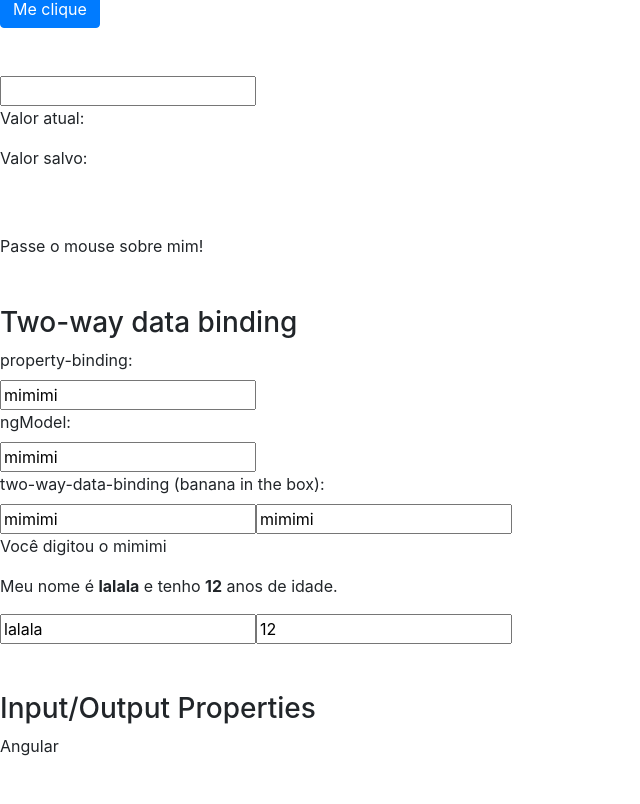
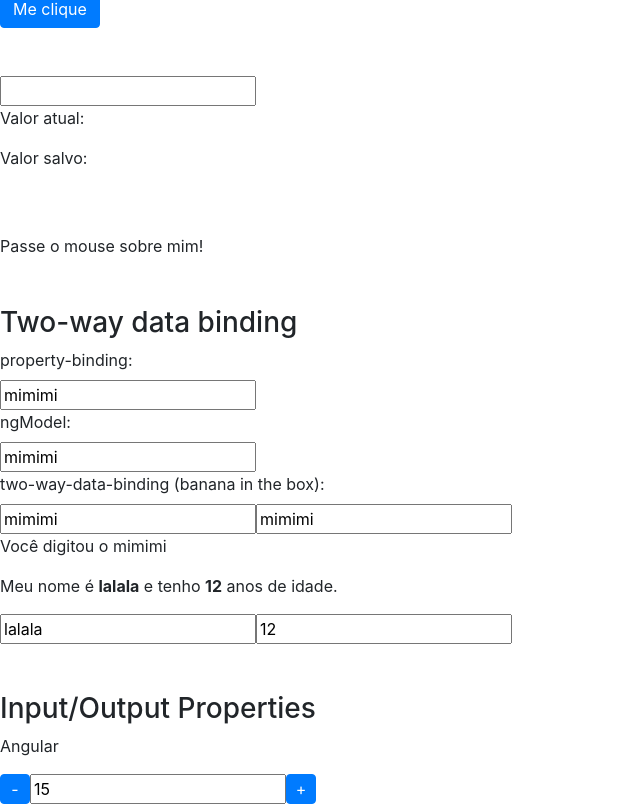
Before and after one commit to gabihvespoli/cursodeangular, an Angular app in the folder data-binding/: page / in a window 1280 px wide. Shown: the part 1014-1818 px from the top of the page, without its empty margins (0-640 px from the left). Before the commit the page ends 1788 px from the top, so only its background shows below. Built offline with nearby package versions, Linux system fonts and the light colour scheme.

Commit message:
aula 14 - event emmiter with output properties

```diff
--- a/data-binding/src/app/app.module.ts
+++ b/data-binding/src/app/app.module.ts
@@ -6,12 +6,14 @@
 import { AppComponent } from './app.component';
 import { DataBindingComponent } from './data-binding/data-binding.component';
 import { InputPropertyComponent } from './input-property/input-property.component';
+import { OutputPropertyComponent } from './output-property/output-property.component';
 
 @NgModule({
   declarations: [
     AppComponent,
     DataBindingComponent,
-    InputPropertyComponent
+    InputPropertyComponent,
+    OutputPropertyComponent
   ],
   imports: [
     BrowserModule,
--- a/data-binding/src/app/data-binding/data-binding.component.html
+++ b/data-binding/src/app/data-binding/data-binding.component.html
@@ -145,5 +145,10 @@
   <article>
     <h3>Input/Output Properties</h3>
     <app-curso [name]="nomeDoCurso"></app-curso>
+
+    <contador
+      [valor]="valorInicial"
+      (mudouValor)="onMudouValor($event)"
+    ></contador>
   </article>
 </section>
--- a/data-binding/src/app/data-binding/data-binding.component.ts
+++ b/data-binding/src/app/data-binding/data-binding.component.ts
@@ -14,8 +14,12 @@
   valorSalvo: string = '';
 
   isMouseOver: boolean = false;
+
+  //@Input
   nomeDoCurso: string = 'Angular';
+  valorInicial = 15;
 
+  //Two-way data binding
   nome: string = 'mimimi';
 
   pessoa: any = {
@@ -49,6 +53,11 @@
     this.isMouseOver = !this.isMouseOver;
   }
 
+  onMudouValor(evento: any) {
+    console.log(evento);
+    console.log(evento.novoValor);
+  }
+
   constructor() {}
 
   ngOnInit(): void {}
--- /dev/null
+++ b/data-binding/src/app/output-property/output-property.component.css
@@ -0,0 +1,11 @@
+.counter {
+  display: flex;
+  width: fit-content;
+}
+.btn {
+  display: flex;
+  align-items: center;
+  justify-content: center;
+  width: 30px;
+  height: 30px;
+}
--- /dev/null
+++ b/data-binding/src/app/output-property/output-property.component.html
@@ -0,0 +1,5 @@
+<div class="counter">
+  <button class="btn btn-primary" (click)="decrementa()">-</button>
+  <input type="text" [value]="valor" readonly />
+  <button class="btn btn-primary" (click)="incrementa()">+</button>
+</div>
--- /dev/null
+++ b/data-binding/src/app/output-property/output-property.component.ts
@@ -0,0 +1,24 @@
+import { Component, Input, OnInit, EventEmitter, Output } from '@angular/core';
+
+@Component({
+  selector: 'contador',
+  templateUrl: './output-property.component.html',
+  styleUrls: ['./output-property.component.css'],
+})
+export class OutputPropertyComponent implements OnInit {
+  @Input() valor: number = 0;
+
+  @Output() mudouValor = new EventEmitter();
+
+  incrementa() {
+    this.valor++;
+    this.mudouValor.emit({ novoValor: this.valor });
+  }
+  decrementa() {
+    this.valor--;
+    this.mudouValor.emit({ novoValor: this.valor });
+  }
+  constructor() {}
+
+  ngOnInit(): void {}
+}
```
Also changed, not shown: 1 other file (tests, documents, lock files or other folders).
